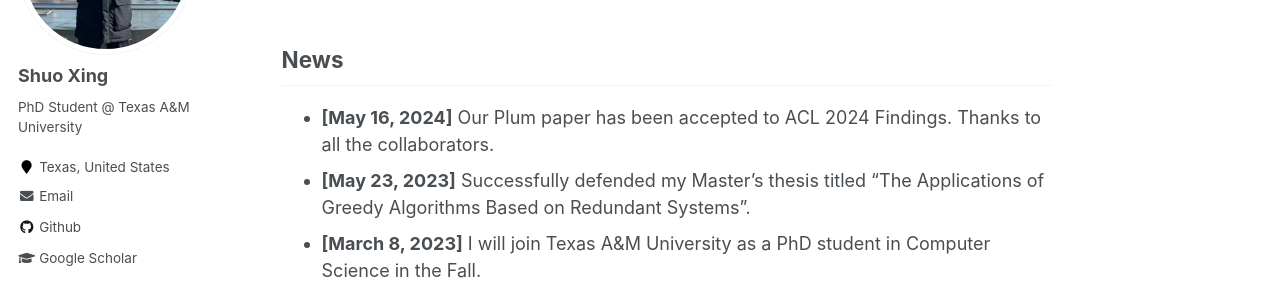
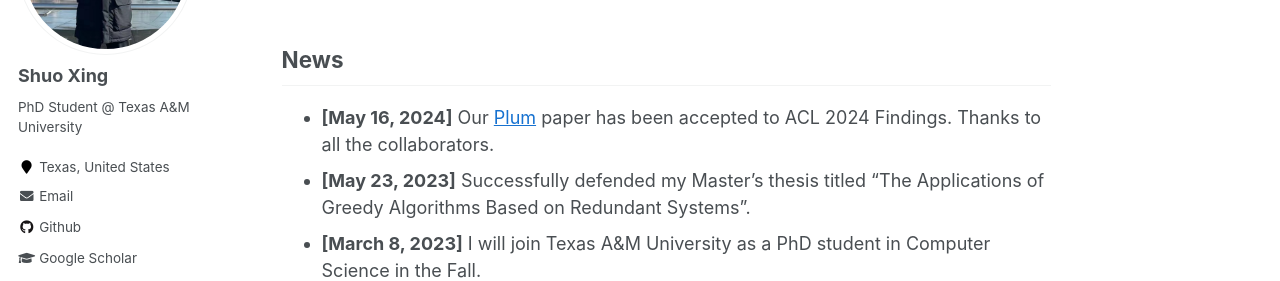
Before and after one commit to ShuoXing98/shuoxing98.github.io, a Jekyll site: the page built from _pages/about.md, in a window 1280 px wide and 900 px high, scrolled down 405 px. Shown: the part 153-434 px from the top of the window. Built offline with Jekyll 4.4.1, drawn with Linux system fonts in a browser that asks for light colours; some web fonts are replaced; formulas are drawn with MathJax 3; comment, search, counter and statistics services are not loaded; some of the changed lines change nothing that is shown.

```diff
--- a/_pages/about.md
+++ b/_pages/about.md
@@ -25,7 +25,7 @@
 
 ## News
 
-* **[May 16, 2024]** Our Plum paper has been accepted to ACL 2024 Findings. Thanks to all the collaborators.
+* **[May 16, 2024]** Our [Plum](https://arxiv.org/abs/2311.08364) paper has been accepted to ACL 2024 Findings. Thanks to all the collaborators.
 * **[May 23, 2023]** Successfully defended my Master's thesis titled "The Applications of Greedy Algorithms Based on Redundant Systems".
 * **[March 8, 2023]** I will join Texas A&M University as a PhD student in Computer Science in the Fall.
 * **[July 4, 2022]** Started working as a research intern in the Statistics and Machine Learning Research Group at HKUST.
```
